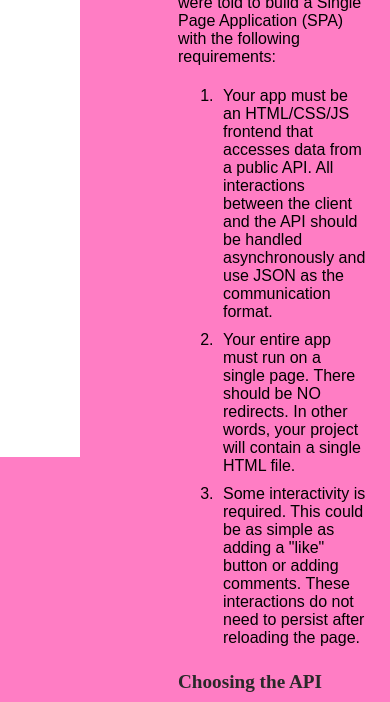
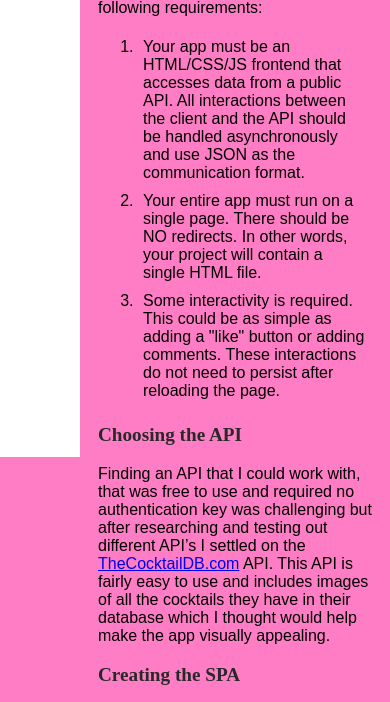
Before and after one commit to olasrum/javascript-blog-mode, a plain HTML site: page index.html in a window 390 px wide. Shown: the part 392-1094 px from the top of the page. Drawn offline with Linux system fonts and the light colour scheme.

Commit message:
updated media query

```diff
--- a/style.css
+++ b/style.css
@@ -77,7 +77,7 @@ padding: 5px;
 
 
   .main {
-    margin-left: 160px;
+    margin-left: 80px;
     padding: 0px 10px;
   }
 
```
